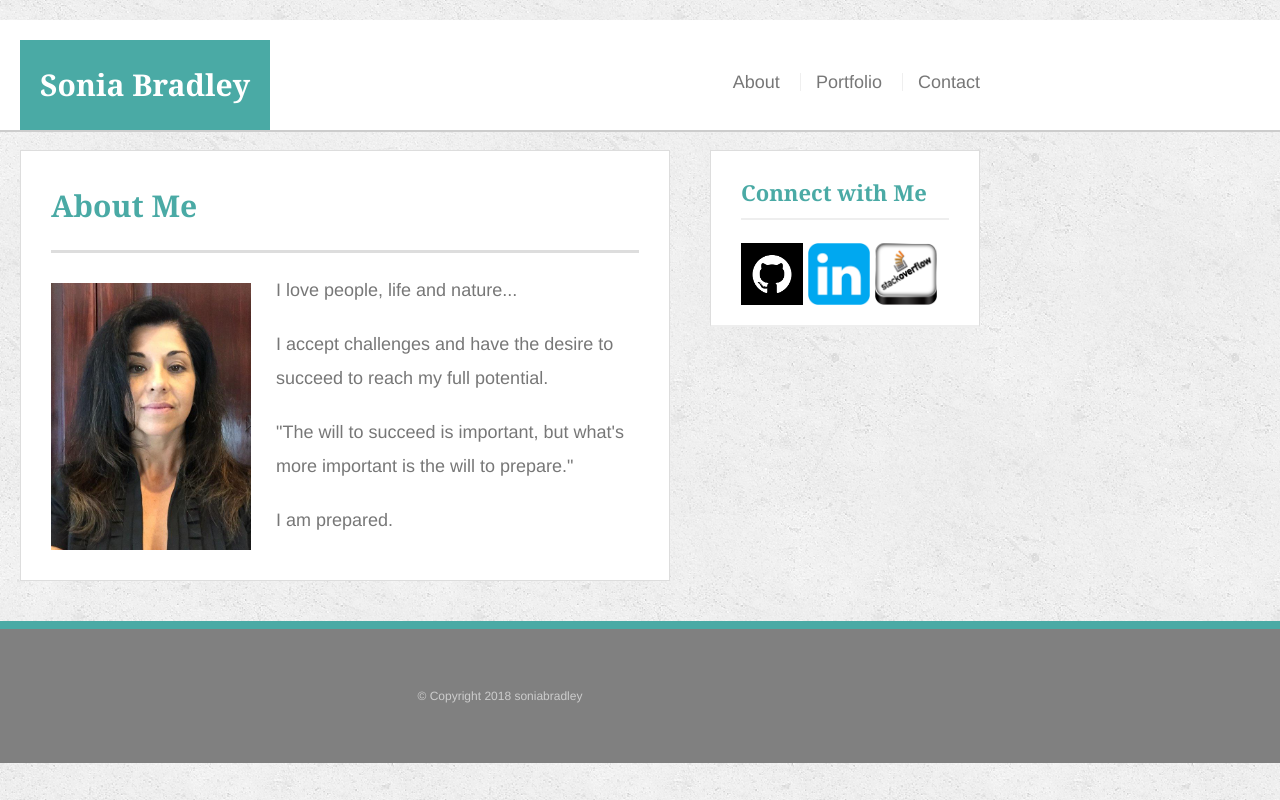
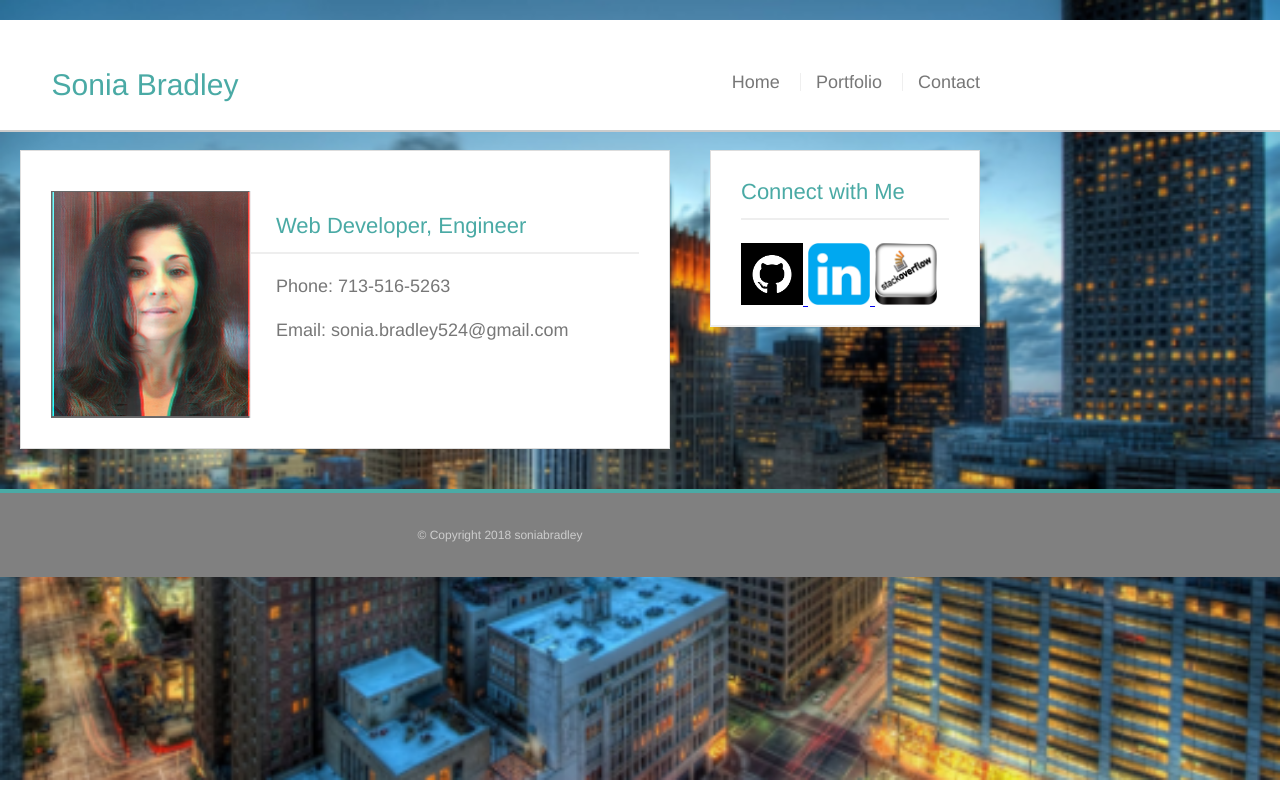
Before and after one commit to soniabradley/Portfolio, a plain HTML site: page index.html in a window 1280 px wide. Drawn offline with Linux system fonts and the light colour scheme.

Commit message:
updated Portfolio

```diff
--- a/assets/css/style.css
+++ b/assets/css/style.css
@@ -4,7 +4,9 @@
 }
 /*assigned to all elements unless otherwise assigned*/
 body {
-	background: url('../images/concrete.jpg');
+	background: url('../images/background.png');
+	background-repeat: no-repeat;
+	background-size: 100%;
 	font-size: 18px;
 	line-height: 34px;
 	font-family: 'Helvetica Neue', Helvetica, Arial, sans-serif;
@@ -19,7 +21,7 @@ body {
 }
 
 h1, h2, h3, p {
-	margin-bottom: 20px;
+	margin-bottom: 10px;
 }
 
 p:last-child {
@@ -27,8 +29,8 @@ p:last-child {
 }
 
 h1, h2, h3 {
-	font-family: 'Georgia', Times, Times New Roman, serif;
-	font-weight: 700;
+	font-family: 'Helvetica Neue';
+	font-weight: 500;
 	color: #4aaaa5;
 }
 
@@ -59,13 +61,12 @@ h2, h3 {
 #logo {
 	width: 250px;
 	height: 90px;
-	background: #4aaaa5;
 	float: left;
-	font-family: 'Georgia', Times, Times New Roman, serif;
+	font-family: 'Helvetica Neue';
 	text-align: center;
 	line-height: 90px;
-	color: #fff;
-	font-weight: 700;
+	color: #4aaaa5;
+	font-weight: 500;
 	font-size: 30px;
 	text-decoration: none;
 }
@@ -147,9 +148,9 @@ h3, .sidebar, h2 {
 footer {
 	background: gray;
 	color: #fff;
-	padding: 30px 0;
+	padding: 5px 0;
 	clear: both;
-	border-top: 8px solid #4aaaa5;
+	border-top: 4px solid #4aaaa5;
 	color: #ccc;
 	font-size: 12px;
 	text-align: center;
--- a/index.html
+++ b/index.html
@@ -1,5 +1,6 @@
 <!DOCTYPE html>
 <html>
+
 <head>
 	<title>About Me</title>
 	<link rel="stylesheet" type="text/css" href="assets/css/reset.css">
@@ -11,7 +12,7 @@
 		<div class="container">
 			<a href="index.html" id="logo">Sonia Bradley</a>
 			<nav>
-				<a href="index.html">About</a>
+				<a href="index.html">Home</a>
 				<a href="portfolio.html">Portfolio</a>
 				<a href="contact.html">Contact</a>
 			</nav>
@@ -20,17 +21,15 @@
 
 	<div id="main-container" class="container">
 		<section class="main-section">
-		<h1>About Me</h1>
+			<!-- <h1>About Me</h1> -->
 
-		<img src="assets/images/me.jpg" class="auth-image" alt="My Picture">
+			<img src="assets/images/colorme.png" class="auth-image" alt="My Picture">
+			<br>
+			<h3>Web Developer, Engineer</h3>
+			<p>Phone: 713-516-5263</p>
 
-		<p>I love people, life and nature...
+			<p>Email: sonia.bradley524@gmail.com</p>
 
-		<p> I accept challenges and have the desire to succeed to reach my full potential.</p>
-
-		<p>"The will to succeed is important, but what's more important is the will to prepare."</p>
-
-		<p>I am prepared.</p>
 
 		</section>
 
@@ -38,9 +37,15 @@
 			<div id="connect">
 				<h2>Connect with Me</h2>
 
-			<a href="https://github.com/soniabradley"><img src="assets/images/github.png" class="social" alt="Github"></a>
-			<a href="https://www.linkedin.com/in/sonia-bradley/"><img src="assets/images/linkedin.png" class="social" alt="LinkedIn"></a>
-			<a href="https://stackoverflow.com/users/8056446/sonia-molina-bradley"><img src="assets/images/stackoverflow.png" class="social" alt="Stack Overflow"></a>
+				<a href="https://github.com/soniabradley">
+					<img src="assets/images/github.png" class="social" alt="Github">
+				</a>
+				<a href="https://www.linkedin.com/in/sonia-bradley/">
+					<img src="assets/images/linkedin.png" class="social" alt="LinkedIn">
+				</a>
+				<a href="https://stackoverflow.com/users/8056446/sonia-molina-bradley">
+					<img src="assets/images/stackoverflow.png" class="social" alt="Stack Overflow">
+				</a>
 			</div>
 		</section>
 	</div>
@@ -52,4 +57,5 @@
 
 	</footer>
 </body>
+
 </html>
```
Also changed, not shown: contact.html (+1 -1 lines), portfolio.html (+1 -1 lines), assets/images/background.png (added), assets/images/colorme.png (added). Lines whose indentation alone changed are shown as unchanged.
